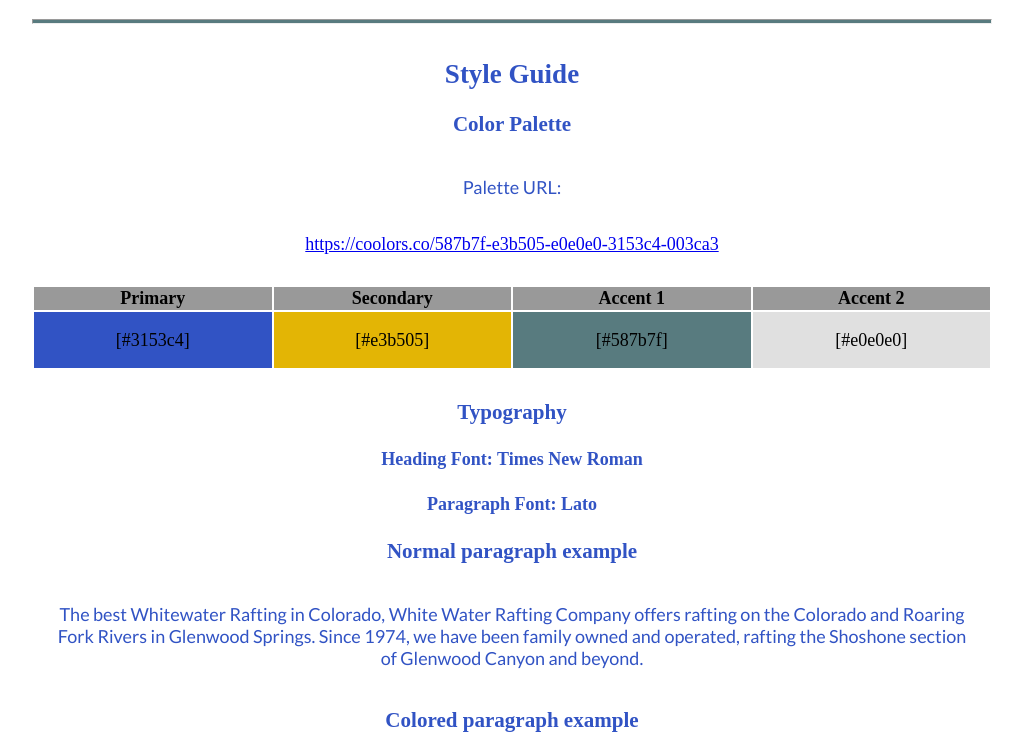
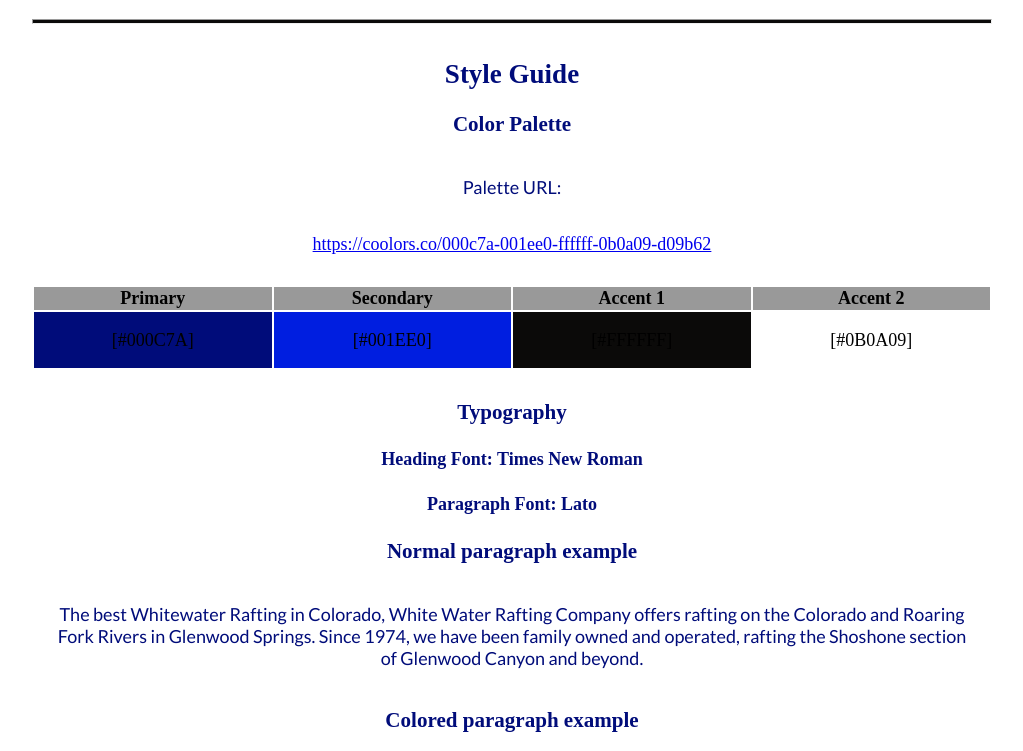
Before and after one commit to lwright2000/wdd130, a plain HTML site: page wwr/site-plan-rafting.html in a window 1280 px wide. Shown: the part 1094-1845 px from the top of the page, without its empty margins (128-1151 px from the left). Drawn offline with Linux system fonts and the light colour scheme; a web font is replaced by a local one.

Commit message:
site plan color changes

```diff
--- a/wwr/site-plan-rafting.html
+++ b/wwr/site-plan-rafting.html
@@ -41,8 +41,8 @@
 
     <!-- Copy and paste the URL to your finished palette below. Replace the href value that is there with yours. Make sure to paste it into both the href value and the content text of the <a> tag -->
     <p>Palette URL:</p>
-    <a href="https://coolors.co/587b7f-e3b505-e0e0e0-3153c4-003ca3"
-      target="_blank">https://coolors.co/587b7f-e3b505-e0e0e0-3153c4-003ca3</a>
+    <a href="https://coolors.co/000c7a-001ee0-ffffff-0b0a09-d09b62"
+      target="_blank">https://coolors.co/000c7a-001ee0-ffffff-0b0a09-d09b62</a>
 
     <table class="colors">
       <tr>
@@ -53,10 +53,10 @@
       </tr>
       <!-- Replace the numbers in the boxes below with your hex color codes. Then switch to the site-plan.css file and change your colors there as well. -->
       <tr>
-        <td class="primary">[#3153c4]</td>
-        <td class="secondary">[#e3b505]</td>
-        <td class="accent1">[#587b7f]</td>
-        <td class="accent2">[#e0e0e0]</td>
+        <td class="primary">[#000C7A]</td>
+        <td class="secondary">[#001EE0]</td>
+        <td class="accent1">[#FFFFFF]</td>
+        <td class="accent2">[#0B0A09]</td>
       </tr>
     </table>
 
--- a/wwr/styles/site-plan-rafting.css
+++ b/wwr/styles/site-plan-rafting.css
@@ -6,25 +6,25 @@ Fonts are separated by a & */
 
 :root {
   /* change the values below to your colors from your palette: https://coolors.co/587b7f-e3b505-e0e0e0-3153c4-003ca3 */
-  --primary-color: #3153c4  ;
-  --secondary-color: #e3b505 ;
-  --accent1-color: #587b7f;
-  --accent2-color: #e0e0e0;
+  --primary-color: #000C7A  ;
+  --secondary-color: #001EE0 ;
+  --accent1-color: #0B0A09;
+  --accent2-color: #FFFFFF;
 
   /* change the values below to your chosen font(s) */
   --heading-font: "Times New Roman";
   --paragraph-font: "Lato";
 
   /* these colors below should be chosen from among your palette colors above */
-  --headline-color-on-white: #3153c4;  /* headlines on a white background */
-  --headline-color-on-color: #e0e0e0; /* headlines on a colored background */
-  --paragraph-color-on-white: #3153c4; /* paragraph text on a white background */
-  --paragraph-color-on-color: #e0e0e0; /* paragraph text on a colored background */
-  --paragraph-background-color: #3153c4  ;
-  --nav-link-color: #3153c4;
-  --nav-background-color: #e3b505;
-  --nav-hover-link-color: #e0e0e0;
-  --nav-hover-background-color: #3153c4;
+  --headline-color-on-white: #000C7A;  /* headlines on a white background */
+  --headline-color-on-color: #FFFFFF; /* headlines on a colored background */
+  --paragraph-color-on-white: #000C7A; /* paragraph text on a white background */
+  --paragraph-color-on-color: #FFFFFF; /* paragraph text on a colored background */
+  --paragraph-background-color: #000C7A  ;
+  --nav-link-color: #000C7A;
+  --nav-background-color: #001EE0;
+  --nav-hover-link-color: #FFFFFF;
+  --nav-hover-background-color: #000C7A;
 }
 
 
```
